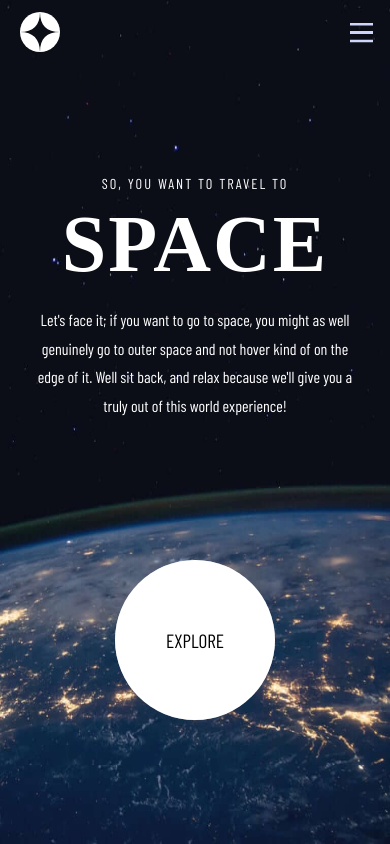
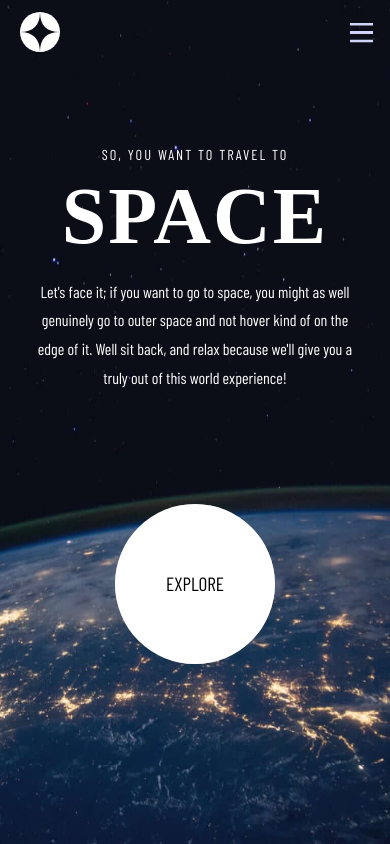
Before and after one commit to huongw/space-tourism, a React (Create React App) app: page / in a window 390 px wide. Built offline with nearby package versions, Linux system fonts and the light colour scheme; a web font is replaced by a local one.

Commit message:
testing height

```diff
--- a/src/pages/HomePage/HomePage.css
+++ b/src/pages/HomePage/HomePage.css
@@ -110,6 +110,9 @@
 }
 
 @media only screen and (max-width: 500px) {
+  .hero {
+    min-height: 80vh;
+  }
   .hero-title h5 {
     font-size: 0.9em;
   }
```
